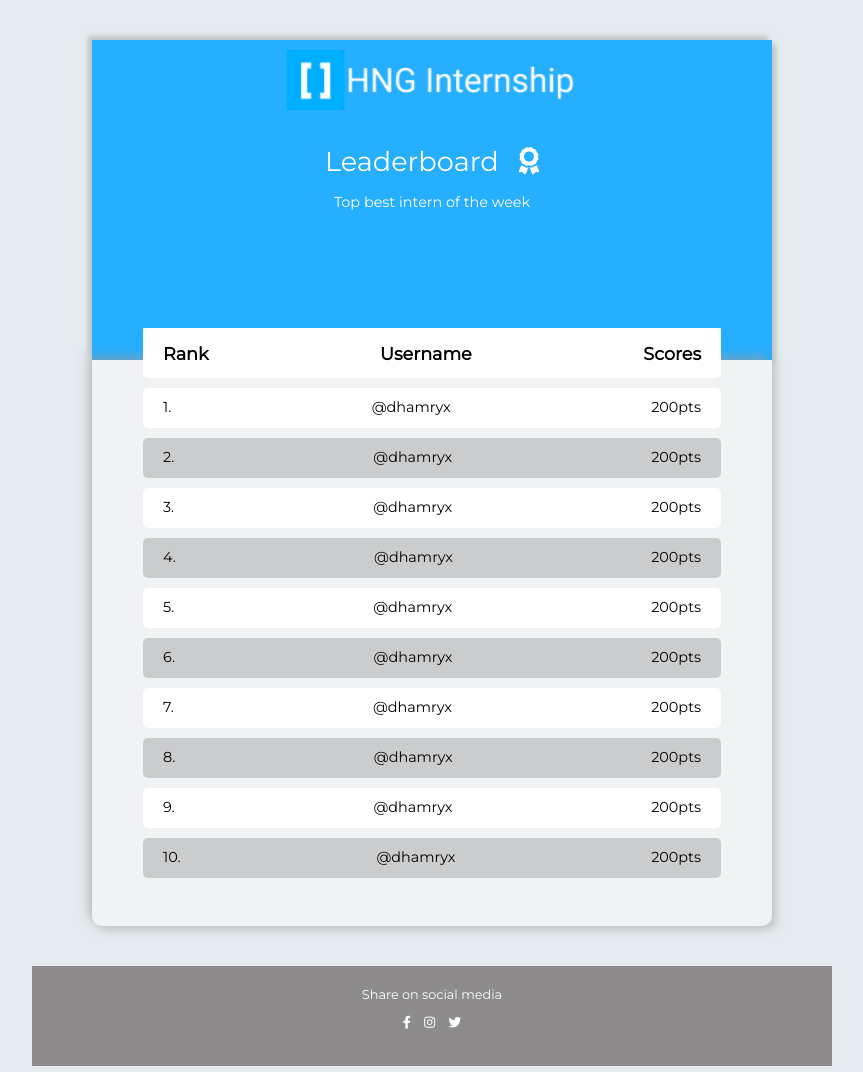
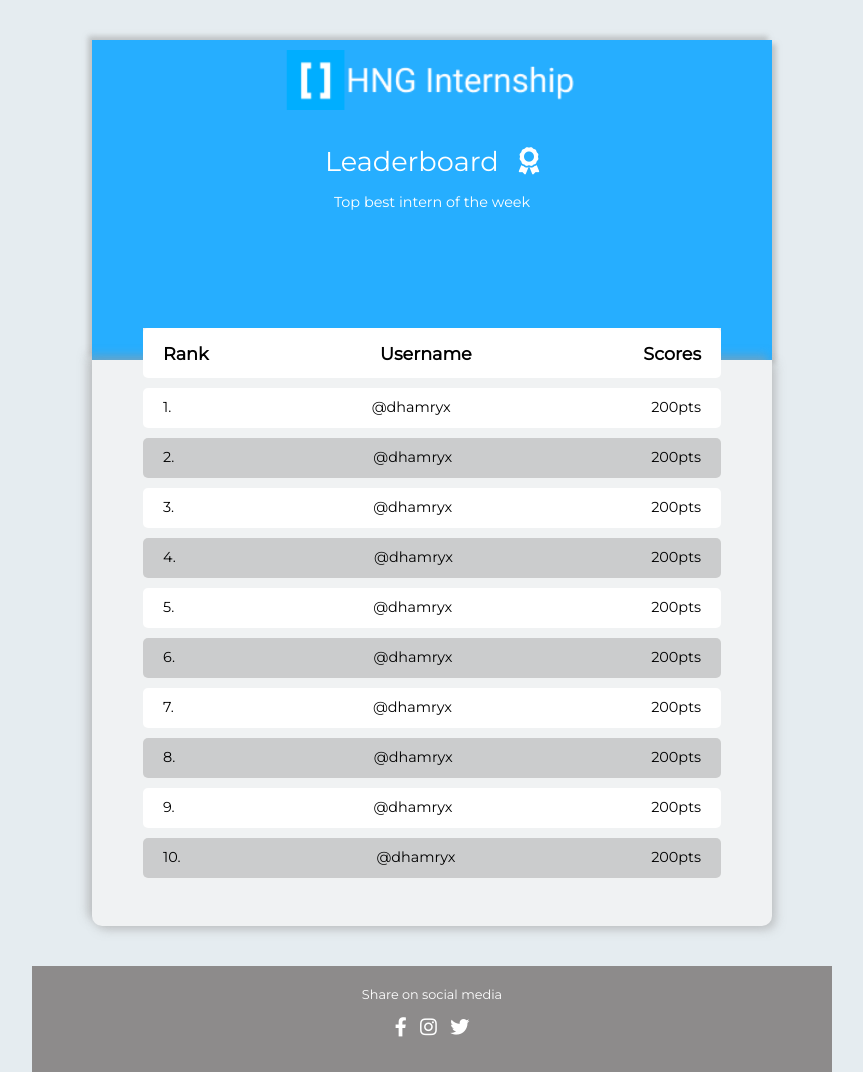
Before and after one commit to dharmyx/Team-Leaderboard, a plain HTML site: page index.html in a window 1280 px wide. Shown: the whole page, without its empty margins (208-1071 px from the left). Drawn offline with Linux system fonts and the light colour scheme.

Commit message:
Social update

```diff
--- a/index.html
+++ b/index.html
@@ -86,9 +86,9 @@
             <div class="footer">
                 <div class="socials">
                     <p>Share on social media</p>
-                    <i class="fab fa-facebook-f"></i>
-                    <i class="fab fa-instagram"></i>
-                    <i class="fab fa-twitter"></i>
+                    <a href="#"><i class="fab fa-facebook-f"></i></a>
+                    <a href="#"><i class="fab fa-instagram"></i></a>
+                    <a href="#"><i class="fab fa-twitter"></i></a>
                 </div>
             </div>
         </main>
--- a/style.css
+++ b/style.css
@@ -127,8 +127,11 @@ div.socials {
 
 .fab {
     padding: 15px 5px;
+    font-size: 1.2rem;
 }
-
+a i.fab {
+    color: #fff;
+}
 div.footer {
     width: 100%;
     height: auto;
```
